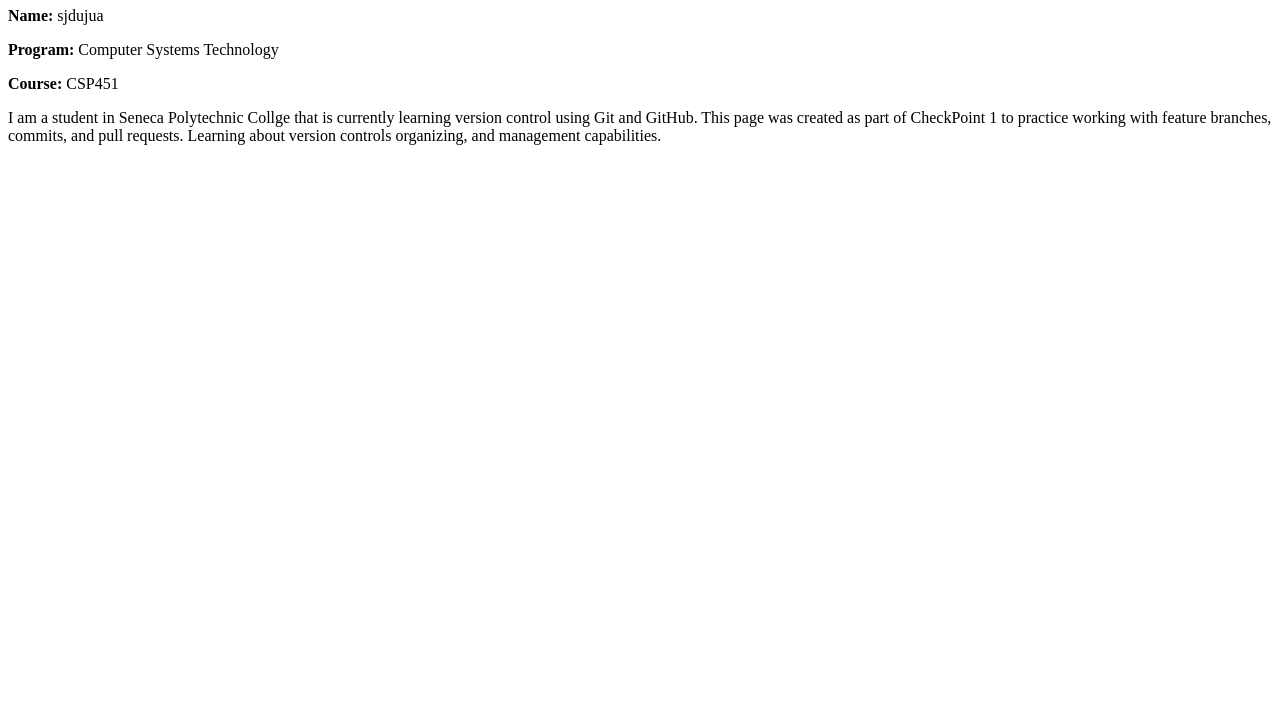
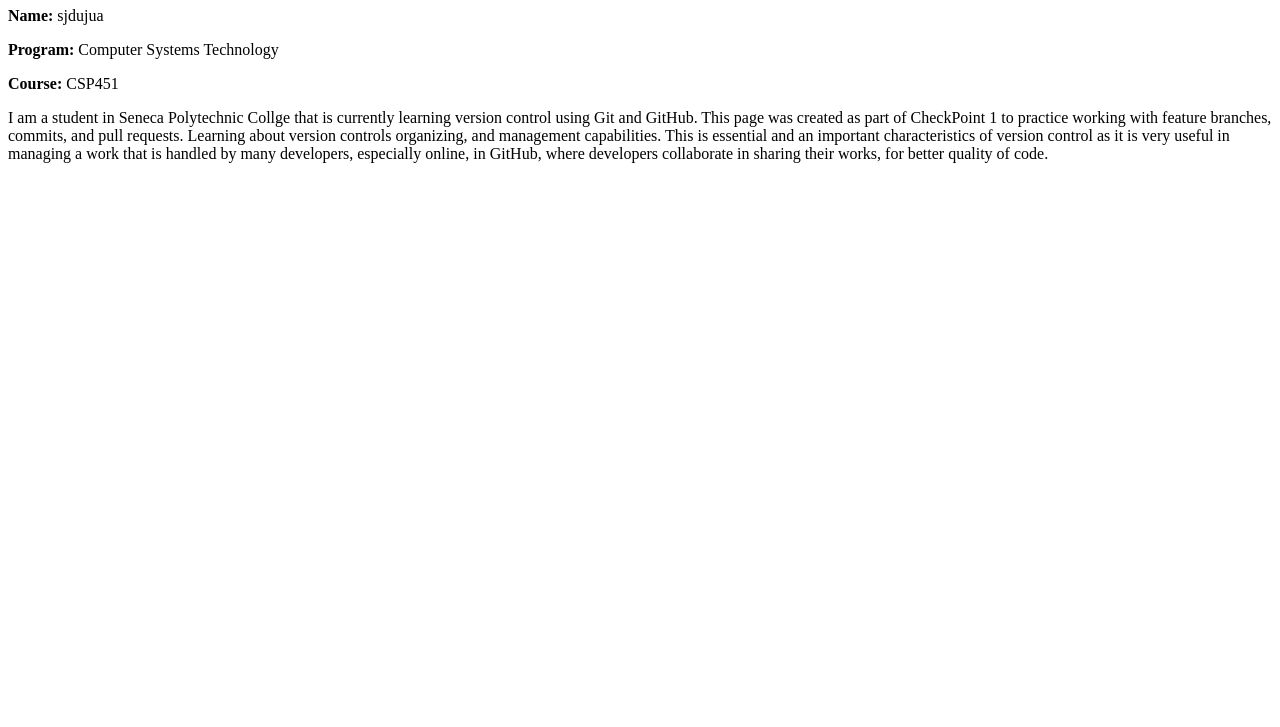
Before and after one commit to sjdujua/CSP451-Checkpoint1-sjdujua, a plain HTML site: page about.html in a window 1280 px wide. Shown: the part 73-800 px from the top of the page. Drawn offline with Linux system fonts and the light colour scheme.

```diff
--- a/about.html
+++ b/about.html
@@ -15,7 +15,8 @@
     This page was created as part of CheckPoint 1 to practice working with
     feature branches, commits, and pull requests.
 
-    Learning about version controls organizing, and management capabilities.
+    Learning about version controls organizing, and management capabilities. This is essential and an important characteristics of version control as it is very useful in managing a work that is handled by many
+    developers, especially online, in GitHub, where developers collaborate in sharing their works, for better quality of code.
   </p>
 </body>
 </html>
```
